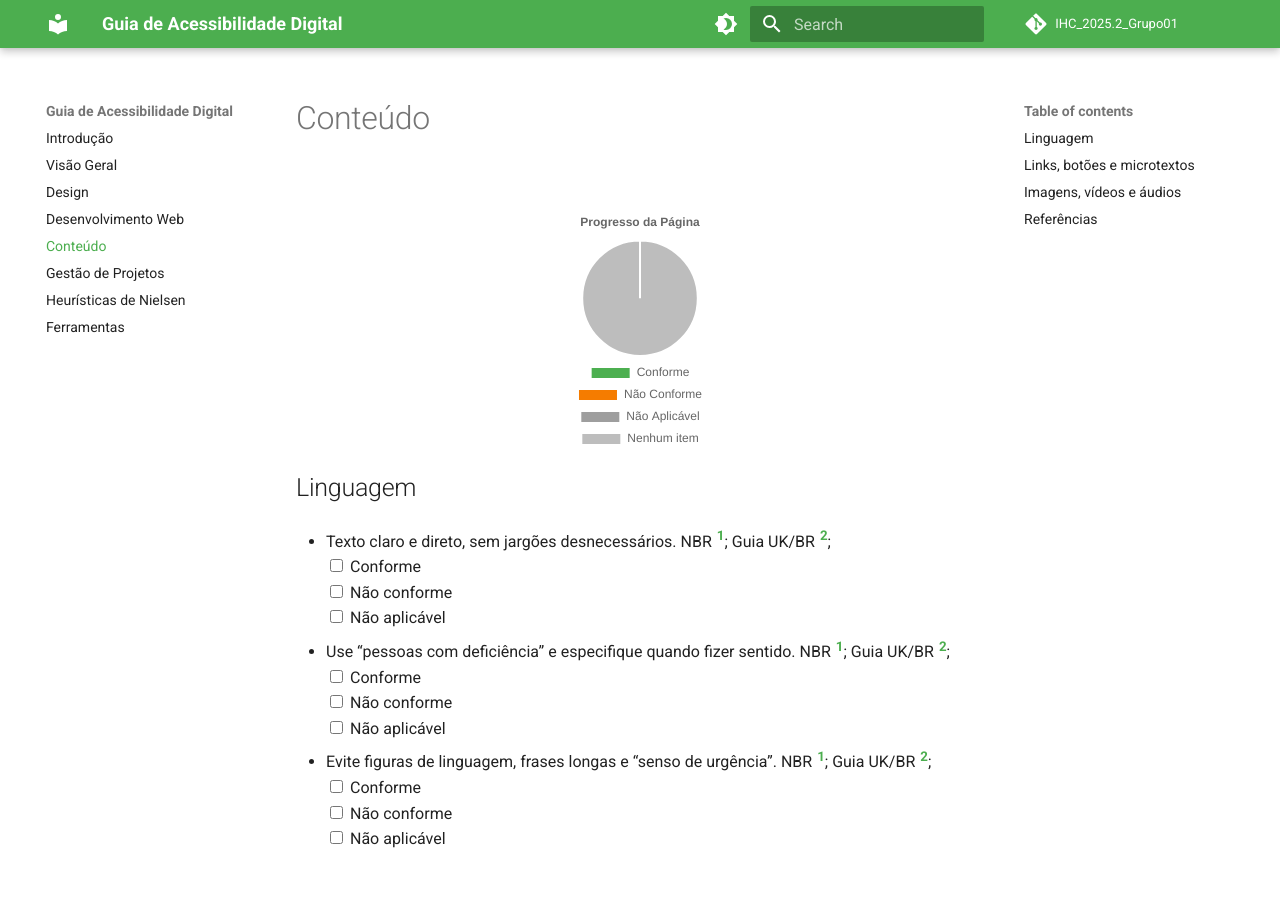
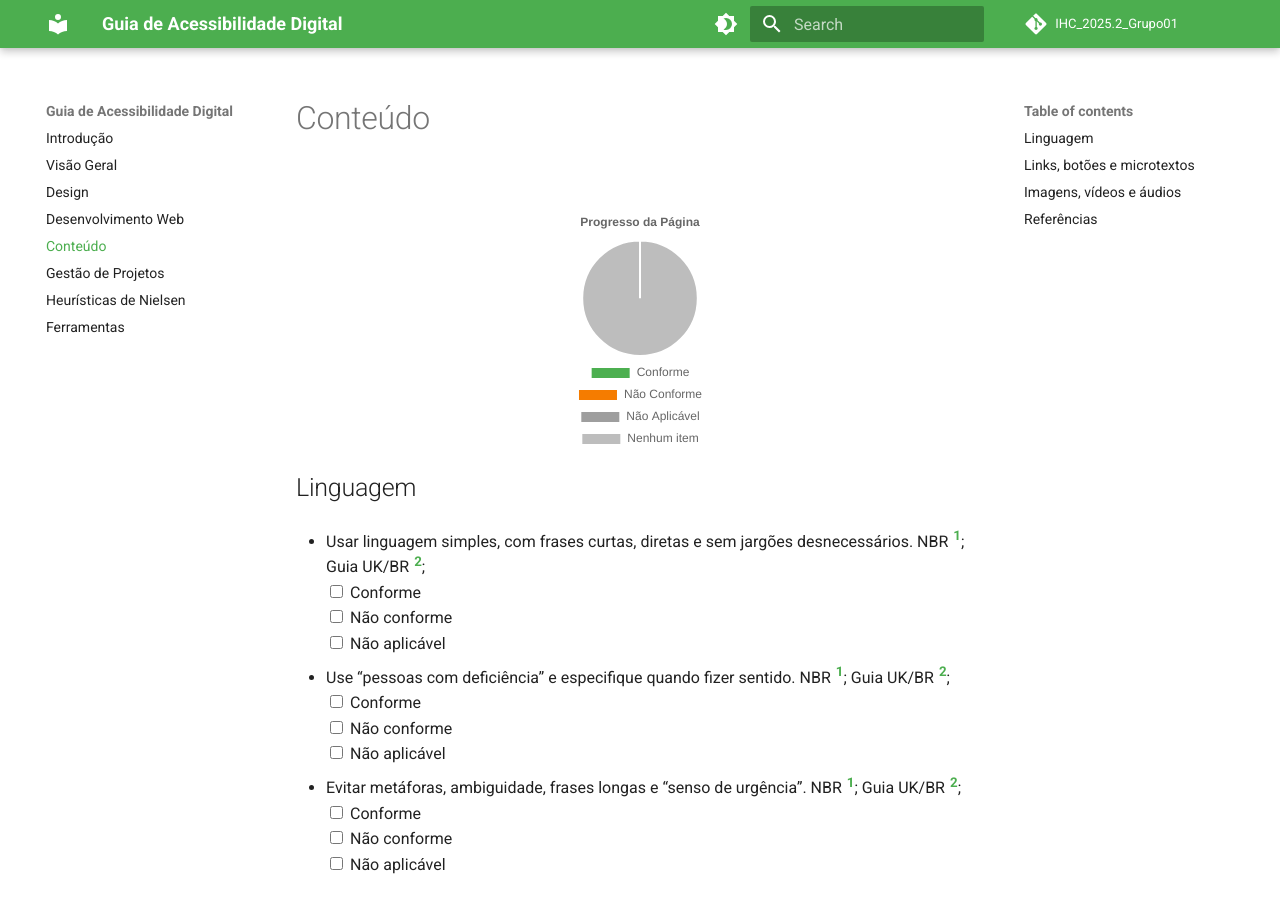
Before and after one commit to UnB-IHC/IHC_2025.2_Grupo01, an MkDocs documentation site: the page built from docs/conteudo.md, in a window 1280 px wide and 900 px high. Built offline with MkDocs 1.6.1 and Material for MkDocs 9.7.7, drawn with Linux system fonts in a browser that asks for light colours; comment, search, counter and statistics services are not loaded.

Commit message:
correção de termos

```diff
--- a/docs/conteudo.md
+++ b/docs/conteudo.md
@@ -5,7 +5,7 @@
 </div>
 
 ## Linguagem
-- Texto claro e direto, sem jargões desnecessários. NBR [^abnt17225]; Guia UK/BR [^guiaukbr];
+- Usar linguagem simples, com frases curtas, diretas e sem jargões desnecessários. NBR [^abnt17225]; Guia UK/BR [^guiaukbr];
 <br>
   <input type="checkbox" name="item1" value="conforme"> Conforme<br>
   <input type="checkbox" name="item1" value="naoConforme"> Não conforme<br>
@@ -17,7 +17,7 @@
   <input type="checkbox" name="item2" value="naoConforme"> Não conforme<br>
   <input type="checkbox" name="item2" value="naoAplicavel"> Não aplicável
 
-- Evite figuras de linguagem, frases longas e “senso de urgência”. NBR [^abnt17225]; Guia UK/BR [^guiaukbr];
+- Evitar metáforas, ambiguidade, frases longas e “senso de urgência”. NBR [^abnt17225]; Guia UK/BR [^guiaukbr];
 <br>
   <input type="checkbox" name="item3" value="conforme"> Conforme<br>
   <input type="checkbox" name="item3" value="naoConforme"> Não conforme<br>
```
